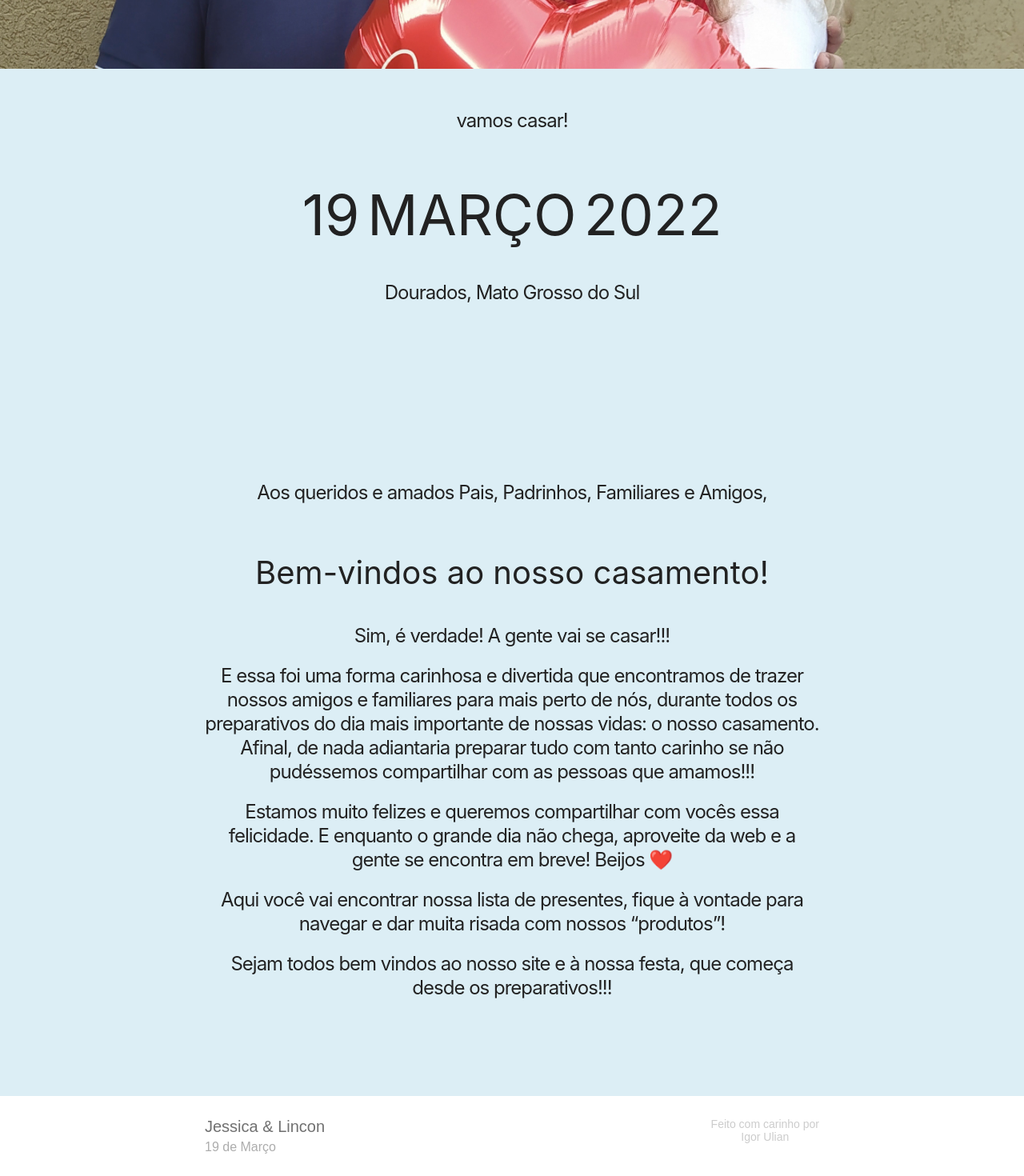
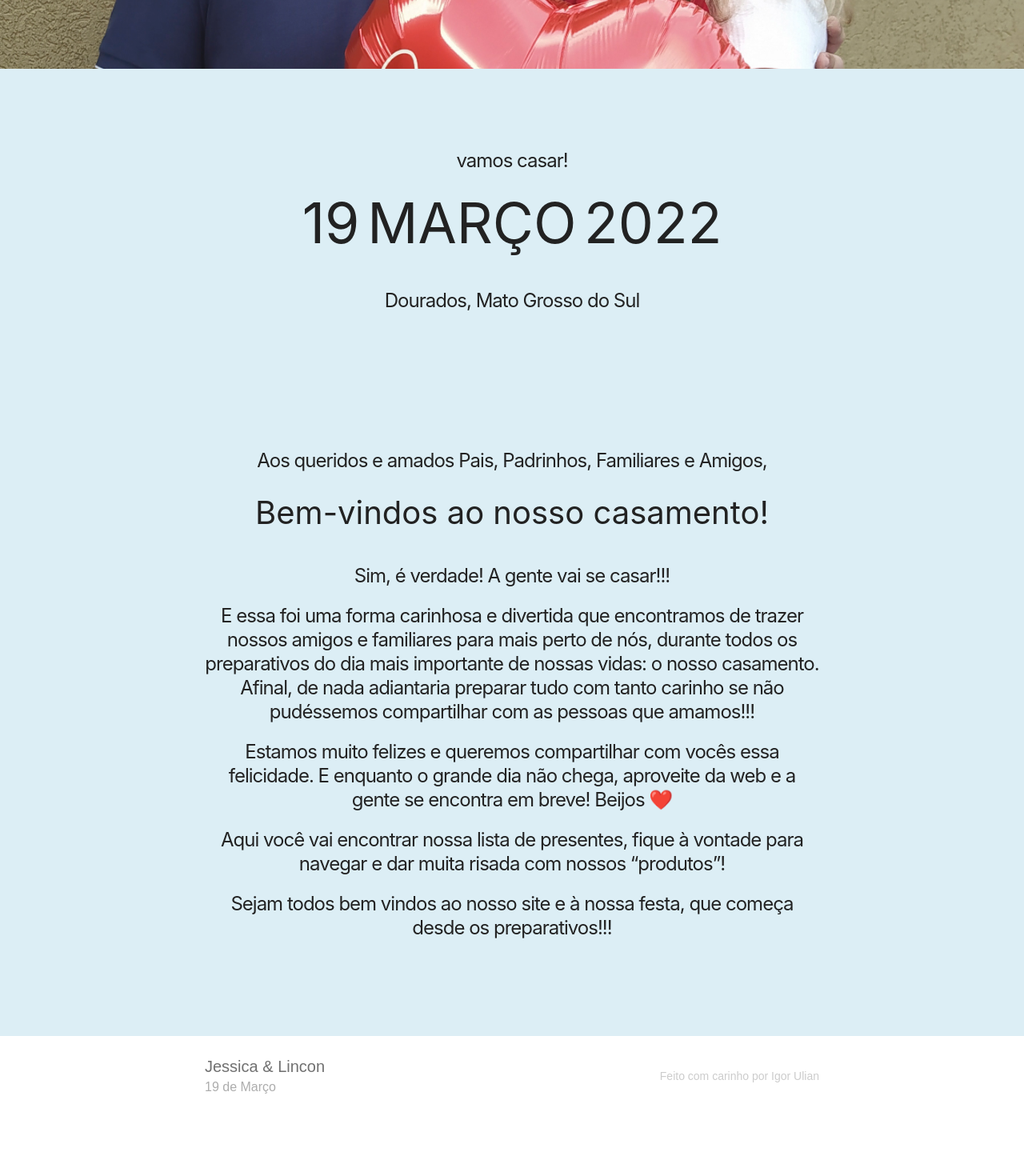
Before and after one commit to igorulian/casamento-lincon-jessica, a React (Create React App) app: page / in a window 1280 px wide. Shown: the part 611-2081 px from the top of the page at 80% size. After the commit the page ends 2006 px from the top, so only its background shows below. Built offline with nearby package versions, Linux system fonts and the light colour scheme.

Commit message:
fixed 'copy to clipboard'

```diff
--- a/package.json
+++ b/package.json
@@ -12,6 +12,7 @@
     "@types/react-dom": "^17.0.0",
     "react": "^17.0.2",
     "react-card-flip": "^1.1.3",
+    "react-copy-to-clipboard": "^5.0.4",
     "react-dom": "^17.0.2",
     "react-icons": "^4.2.0",
     "react-scripts": "4.0.3",
@@ -44,6 +45,7 @@
     ]
   },
   "devDependencies": {
+    "@types/react-copy-to-clipboard": "^5.0.1",
     "@types/styled-components": "^5.1.13"
   }
 }
--- a/src/components/footer/index.tsx
+++ b/src/components/footer/index.tsx
@@ -11,9 +11,8 @@ const Footer:React.FC = () => {
                     <FooterDate> 19 de Março  </FooterDate>
                 </TitleContainer>
 
-                <TitleContainer style={{textAlign: 'center'}}>
-                    <FooterMadeby> Feito com carinho por </FooterMadeby>
-                    <FooterMadeby> Igor Ulian</FooterMadeby>
+                <TitleContainer style={{textAlign: 'center', justifyContent: 'center'}}>
+                    <FooterMadeby> Feito com carinho por Igor Ulian</FooterMadeby>
                 </TitleContainer>
             </FooterContent>
         </LastSection>
--- a/src/components/footer/styles.ts
+++ b/src/components/footer/styles.ts
@@ -19,7 +19,7 @@ export const FooterTitle = styled.p`
     @import url('https://fonts.googleapis.com/css2?family=Montserrat&display=swap');
     font-family: 'Montserrat', sans-serif;
     color: #707070;
-    font-size: 20px;
+    font-size: min(3vw, 20px);
 `
 
 
@@ -27,14 +27,14 @@ export const FooterMadeby = styled.p`
     @import url('https://fonts.googleapis.com/css2?family=Montserrat&display=swap');
     font-family: 'Montserrat', sans-serif;
     color: #ccc;
-    font-size: 14px;
+    font-size: min(2vw, 14px);
 `
 
 export const FooterDate = styled.p`
     @import url('https://fonts.googleapis.com/css2?family=Montserrat&display=swap');
     font-family: 'Montserrat', sans-serif;
     color: #adadad;
-    font-size: 16px;
+    font-size: min(2vw, 16px);
     margin-top: 5px;
 `
 
--- a/src/pages/dashboard/index.tsx
+++ b/src/pages/dashboard/index.tsx
@@ -19,13 +19,13 @@ const Dashboard:React.FC = () =>{
 
         <SectionInfoContainer>
           <SectionInfo style={{marginTop: '200px'}}>
-            <SectinInfoTextSmall style={{marginTop: '-150px'}}> vamos casar! </SectinInfoTextSmall>
+            <SectinInfoTextSmall style={{marginTop: '-100px', marginBottom: '-20px'}}> vamos casar! </SectinInfoTextSmall>
             <SectinInfoTextBigDate> 19 MARÇO 2022</SectinInfoTextBigDate>
             <SectinInfoTextSmall> Dourados, Mato Grosso do Sul </SectinInfoTextSmall>
           </SectionInfo>
 
-          <SectionInfo style={{marginBottom: '100px', marginTop: '200px'}}>
-            <SectinInfoTextSmall> Aos queridos e amados Pais, Padrinhos, Familiares e Amigos,</SectinInfoTextSmall>
+          <SectionInfo style={{marginBottom: '100px', marginTop: '150px'}}>
+            <SectinInfoTextSmall style={{marginBottom: '-15px'}}> Aos queridos e amados Pais, Padrinhos, Familiares e Amigos,</SectinInfoTextSmall>
             <SectinInfoTextBigWelcome> Bem-vindos ao nosso casamento! </SectinInfoTextBigWelcome>
             <SectinInfoTextSmall> Sim, é verdade! A gente vai se casar!!! </SectinInfoTextSmall>
             <SectinInfoTextSmall> E essa foi uma forma carinhosa e divertida que encontramos de trazer nossos amigos e familiares para mais perto de nós, durante todos os preparativos do dia mais importante de nossas vidas: o nosso casamento. Afinal, de nada adiantaria preparar tudo com tanto carinho se não pudéssemos compartilhar com as pessoas que amamos!!! </SectinInfoTextSmall>
--- a/src/pages/list/index.tsx
+++ b/src/pages/list/index.tsx
@@ -2,7 +2,8 @@ import React, { useState } from 'react'
 import { ListContainer, ItemsContainer, ItemContainer, ItemImage, ItemBuyButton, ItemNameText, ItemPriceText, ItemQRCode, ClickToCopy, ClickToCopyContainer, ClickToCopyText } from './styles';
 import ReactCardFlip from 'react-card-flip'
 import {RiFileCopyLine} from 'react-icons/ri'
-import { getItems } from '../../data/data';
+import { getItems } from '../../data/data'
+import {CopyToClipboard} from 'react-copy-to-clipboard'
 
 export interface IITem {
   name: string,
@@ -24,7 +25,6 @@ const Item:React.FC<ItemProps> = (props) => {
   const [copied, setCopied] = useState(false)
 
   function copycode() {
-    navigator.clipboard.writeText(codpix) //fix it later
     setCopied(true)
   }
 
@@ -43,9 +43,15 @@ const Item:React.FC<ItemProps> = (props) => {
 
        <ReactCardFlip isFlipped={isFlipped} flipDirection='horizontal'>
           <ItemNameText> {name} </ItemNameText>
+
           <ClickToCopyContainer>
-            <ClickToCopy onClick={() => {copycode()}}> <RiFileCopyLine/> {copied ? 'Código copiado!' : 'Clique aqui'} </ClickToCopy>
+
+            <CopyToClipboard text={codpix}>
+              <ClickToCopy onClick={() => {copycode()}}> <RiFileCopyLine/> {copied ? 'Código copiado!' : 'Clique aqui'} </ClickToCopy>
+            </CopyToClipboard>
+
             <ClickToCopyText> {copied ? ' ' : 'para copiar o código PIX'} </ClickToCopyText>
+
           </ClickToCopyContainer>
        </ReactCardFlip>
 
```
Also changed, not shown: 1 other file (tests, documents, lock files or other folders).
